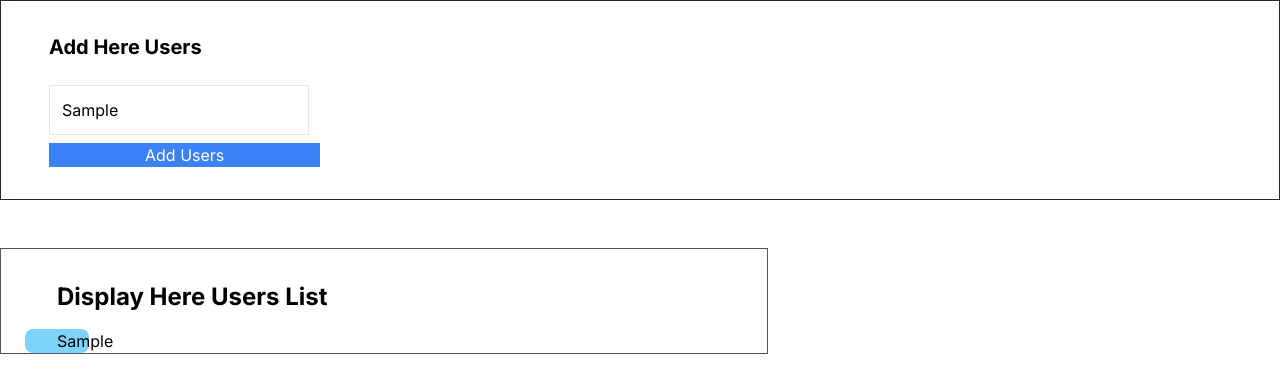
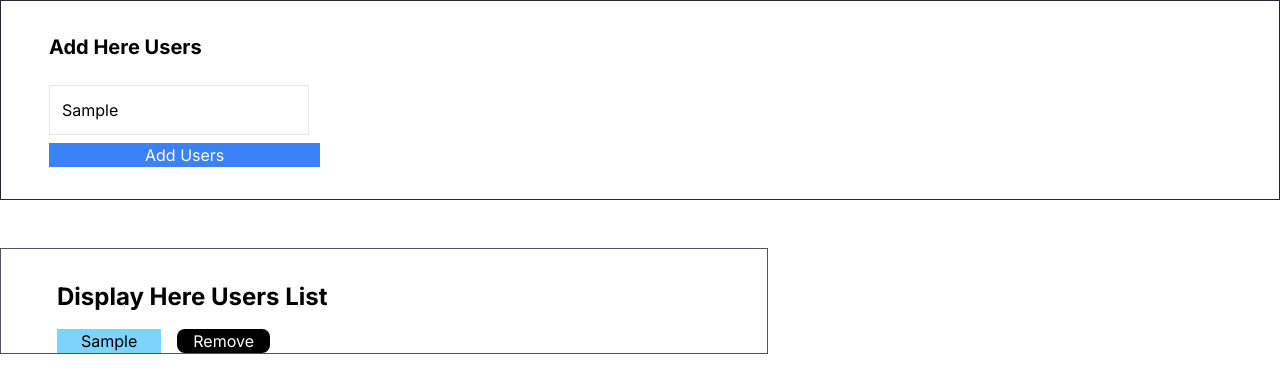
Before and after one commit to AhsanUddin200/Next-Redux, a Next.js app: page / in a window 1280 px wide. Both pictures are taken after typing "Sample" into the empty fields and a click on the button "Add Users". Shown: the top 392 px of the page. Built offline with nearby package versions, Linux system fonts and the light colour scheme.

Commit message:
Remove Data From Redux (Slice and DidsplayIUser)

```diff
--- a/src/app/components/DisplayUsers.js
+++ b/src/app/components/DisplayUsers.js
@@ -1,24 +1,30 @@
-"use client"
+"use client";
 import React from "react";
-import { useSelector } from "react-redux";
+import { useDispatch, useSelector } from "react-redux";
+import { removeUser } from "../redux/slice";
 
 export default function displayUsers() {
+  const userData = useSelector((data) => data.users);
+  console.log(userData);
 
-  const userData = useSelector((data)=>data.users);
-  console.log(userData)
+  const dispatch = useDispatch();
+
   return (
-    <div className="w-3/5  px-6 mt-12 h-full  border border-gray-600">
+    <div className="w-3/5  px-6 mt-12 h-full  border border-gray-600 overflow-scroll">
       <h2 className="mt-8 px-8 font-bold text-2xl">Display Here Users List</h2>
-      {
-        userData.map((item)=>(
-          <div className="px-8 w-12 bg-sky-300 mt-4 rounded-lg">
-            <ul>
-              <li> {item.name}</li>
-            </ul>
-
-          </div>
-        ))
-      }
+      {userData.map((item) => (
+        <div className=" flex  justify-between px-8 w-12 mt-4 rounded-lg">
+          <ul className=" bg-sky-300 flex-grow mr-4 px-6">
+            <li> {item.name}</li>
+          </ul>
+          <button
+            onClick={() => dispatch(removeUser(item.id))}
+            className="bg-black text-white rounded-lg px-4"
+          >
+            Remove
+          </button>
+        </div>
+      ))}
     </div>
   );
 }
--- a/src/app/redux/slice.js
+++ b/src/app/redux/slice.js
@@ -8,7 +8,7 @@ const initialState = {
 const Slice = createSlice({
     name:"addUserSlice",
     initialState,
-    //Here Create We Action (that add new  user taken id and name)
+    //Here Create We Action Add (that add new  user taken id and name)
     reducers : {
         addUser : (state,action)=>{
             console.log(action)
@@ -17,9 +17,19 @@ const Slice = createSlice({
                 name : action.payload
             }
             state.users.push(data);
+        },
+        //Here We Create an action of remove user
+        removeUser : (state,action)=>{
+            console.log(action);
+            const data = state.users.filter((item)=>{
+                return item.id !== action.payload
+        })
+
+        state.users = data;
+
         }
     }
 })
 
-export const {addUser} = Slice.actions;
+export const {addUser,removeUser} = Slice.actions;
 export default Slice.reducer;
```
